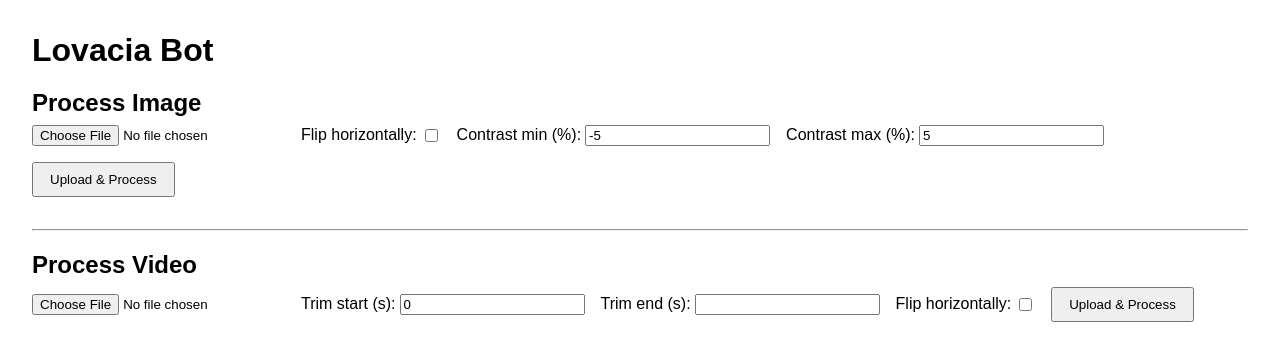
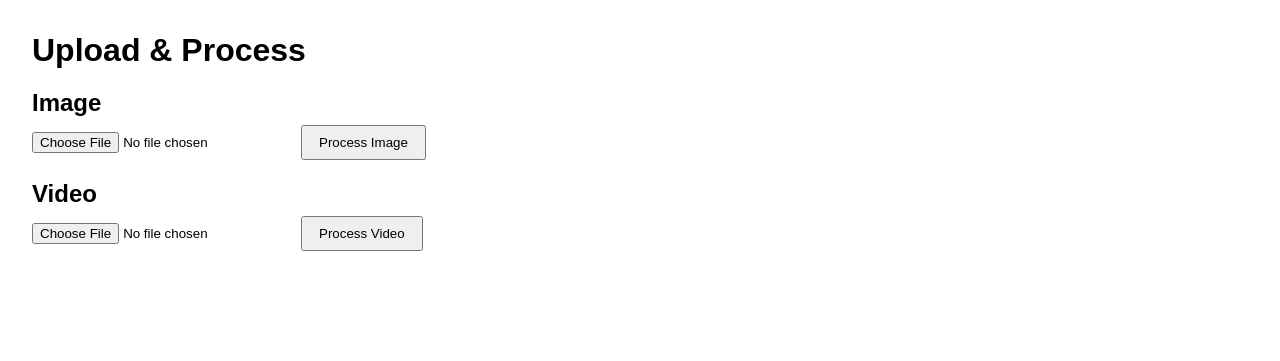
Before and after one commit to BrandonM01/lovacia-live, a FastAPI app: page / in a window 1280 px wide. Shown: the top 361 px of the page. Run offline with FastAPI, Linux system fonts and the light colour scheme.

Commit message:
Update index.html

```diff
--- a/templates/index.html
+++ b/templates/index.html
@@ -1,77 +1,23 @@
 <!DOCTYPE html>
-<html lang="en">
+<html>
 <head>
-  <meta charset="UTF-8">
-  <title>Lovacia Bot</title>
+  <meta charset="utf-8">
+  <title>Lovacia Live</title>
   <link rel="stylesheet" href="/static/app.css">
 </head>
 <body>
-  <h1>Lovacia Bot</h1>
+  <h1>Upload & Process</h1>
 
-  <section>
-    <h2>Process Image</h2>
-    <form id="image-form" enctype="multipart/form-data">
-      <input type="file" name="file" accept="image/*" required>
-      <label>Flip horizontally: <input type="checkbox" name="flip"></label>
-      <label>Contrast min (%): <input type="number" name="contrast_min" value="-5" step="0.1"></label>
-      <label>Contrast max (%): <input type="number" name="contrast_max" value="5" step="0.1"></label>
-      <button type="submit">Upload &amp; Process</button>
-    </form>
-    <div id="image-result"></div>
-  </section>
+  <h2>Image</h2>
+  <form action="/process-image/" method="post" enctype="multipart/form-data">
+    <input type="file" name="file" accept="image/*" required>
+    <button type="submit">Process Image</button>
+  </form>
 
-  <hr>
-
-  <section>
-    <h2>Process Video</h2>
-    <form id="video-form" enctype="multipart/form-data">
-      <input type="file" name="file" accept="video/*" required>
-      <label>Trim start (s): <input type="number" name="trim_start" value="0" step="0.1"></label>
-      <label>Trim end (s): <input type="number" name="trim_end" step="0.1"></label>
-      <label>Flip horizontally: <input type="checkbox" name="flip"></label>
-      <button type="submit">Upload &amp; Process</button>
-    </form>
-    <div id="video-result"></div>
-  </section>
-
-  <script>
-    // helper to build query string
-    function buildQS(fields, form) {
-      return fields
-        .map(f => {
-          const el = form[f];
-          if (!el) return "";
-          if (el.type === "checkbox") return el.checked ? `${f}=true` : "";
-          if (el.value === "") return "";
-          return `${f}=${encodeURIComponent(el.value)}`;
-        })
-        .filter(s => s)
-        .join("&");
-    }
-
-    document.getElementById("image-form").onsubmit = async e => {
-      e.preventDefault();
-      const f = e.target;
-      const data = new FormData(f);
-      const qs = buildQS(["flip","contrast_min","contrast_max"], f);
-      const res = await fetch(`/process-image/?${qs}`, {method:"POST", body:data});
-      if (!res.ok) return alert("Error " + res.status);
-      const blob = await res.blob();
-      const url = URL.createObjectURL(blob);
-      document.getElementById("image-result").innerHTML = `<img src="${url}" alt="Processed Image">`;
-    };
-
-    document.getElementById("video-form").onsubmit = async e => {
-      e.preventDefault();
-      const f = e.target;
-      const data = new FormData(f);
-      const qs = buildQS(["trim_start","trim_end","flip"], f);
-      const res = await fetch(`/process-video/?${qs}`, {method:"POST", body:data});
-      if (!res.ok) return alert("Error " + res.status);
-      const blob = await res.blob();
-      const url = URL.createObjectURL(blob);
-      document.getElementById("video-result").innerHTML = `<video src="${url}" controls></video>`;
-    };
-  </script>
+  <h2>Video</h2>
+  <form action="/process-video/" method="post" enctype="multipart/form-data">
+    <input type="file" name="file" accept="video/*" required>
+    <button type="submit">Process Video</button>
+  </form>
 </body>
 </html>
```
